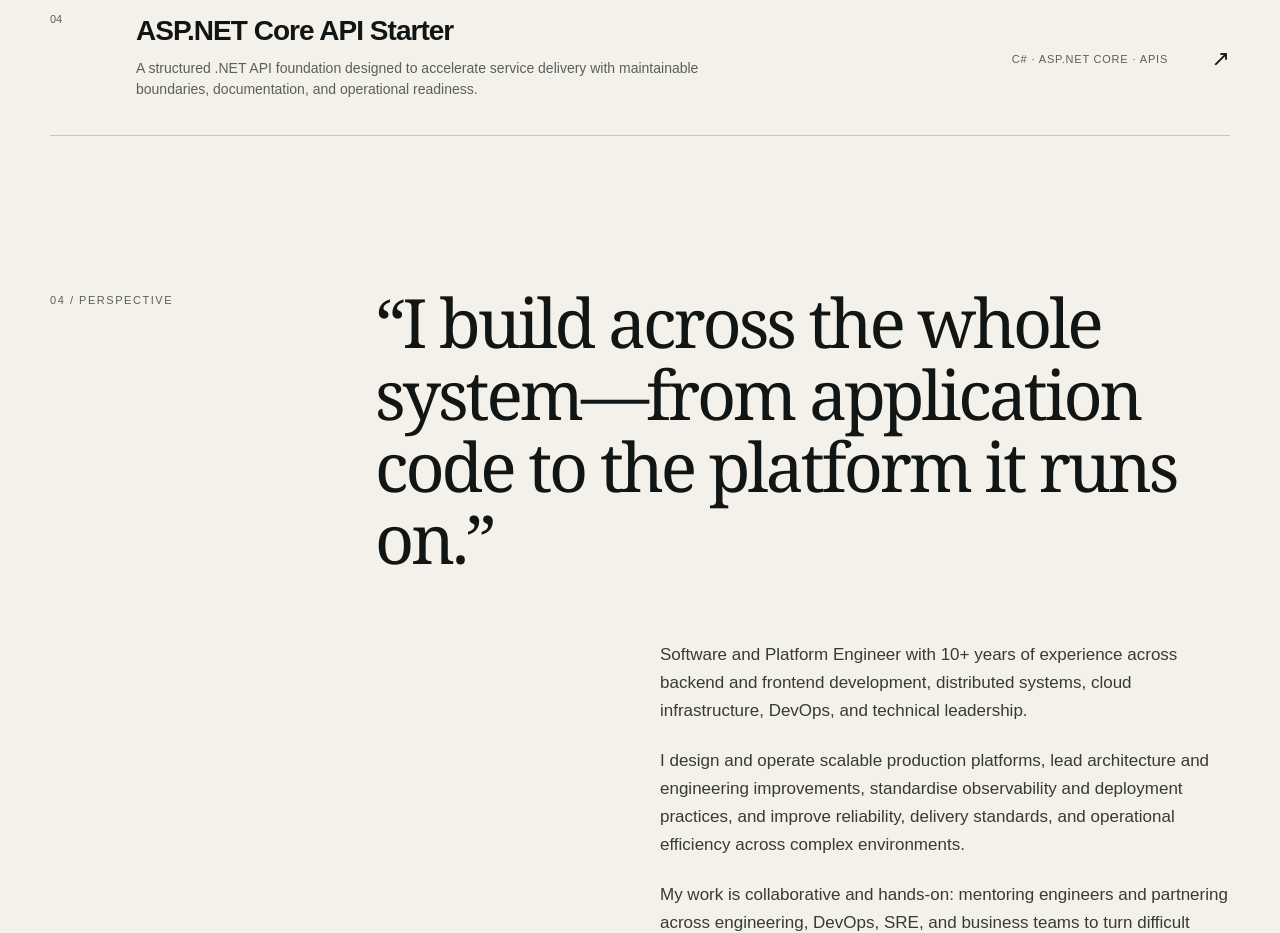
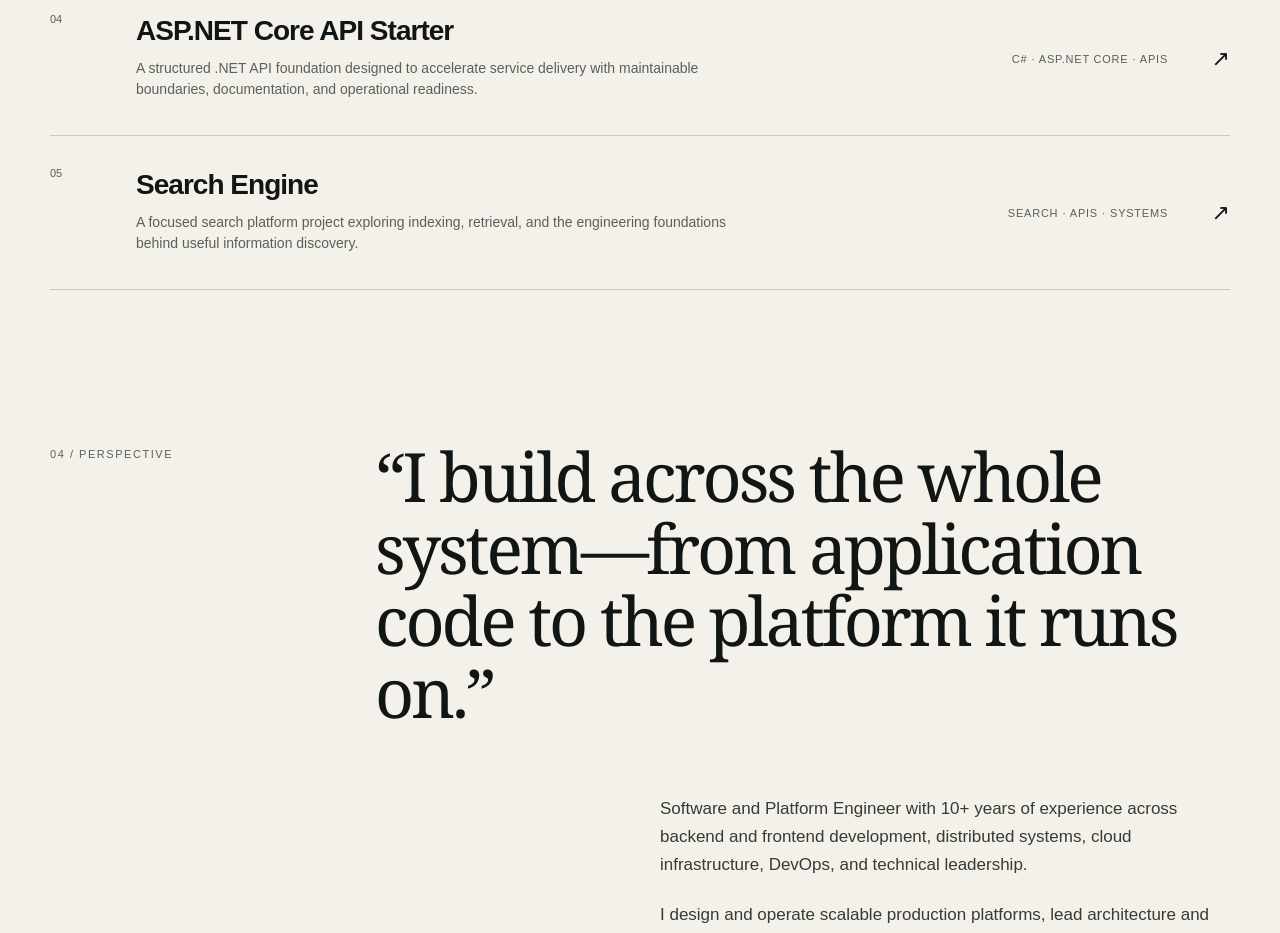
Before and after one commit to sartim/sartim.github.io, a Next.js app: page / in a window 1280 px wide. Shown: the part 4080-5013 px from the top of the page. Built offline with nearby package versions, Linux system fonts and the light colour scheme.

Commit message:
Add Search Engine project

```diff
--- a/app/page.tsx
+++ b/app/page.tsx
@@ -49,6 +49,12 @@
     description: "A structured .NET API foundation designed to accelerate service delivery with maintainable boundaries, documentation, and operational readiness.",
     stack: "C# · ASP.NET Core · APIs",
     url: "https://sartim.github.io/aspnet-core-api-starter/",
+  },
+  {
+    name: "Search Engine",
+    description: "A focused search platform project exploring indexing, retrieval, and the engineering foundations behind useful information discovery.",
+    stack: "Search · APIs · Systems",
+    url: "https://sartim.github.io/search-engine/",
   },
 ];
 
```
